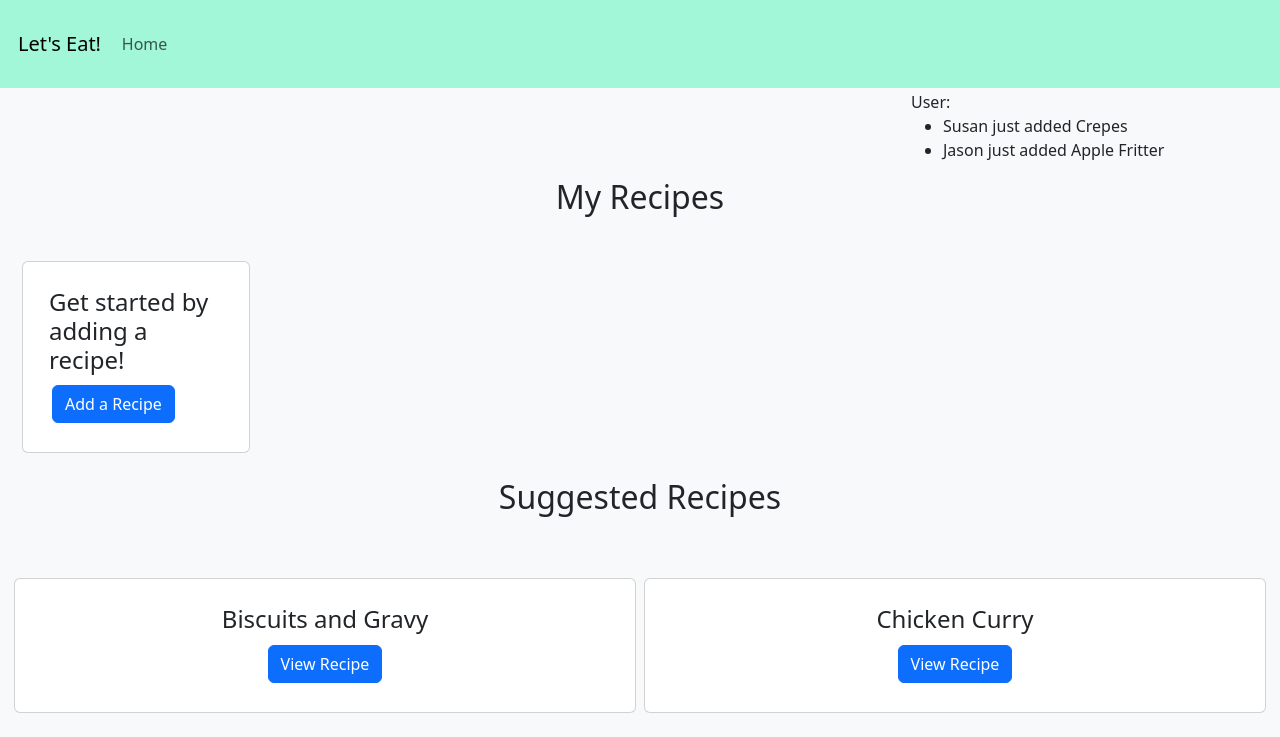
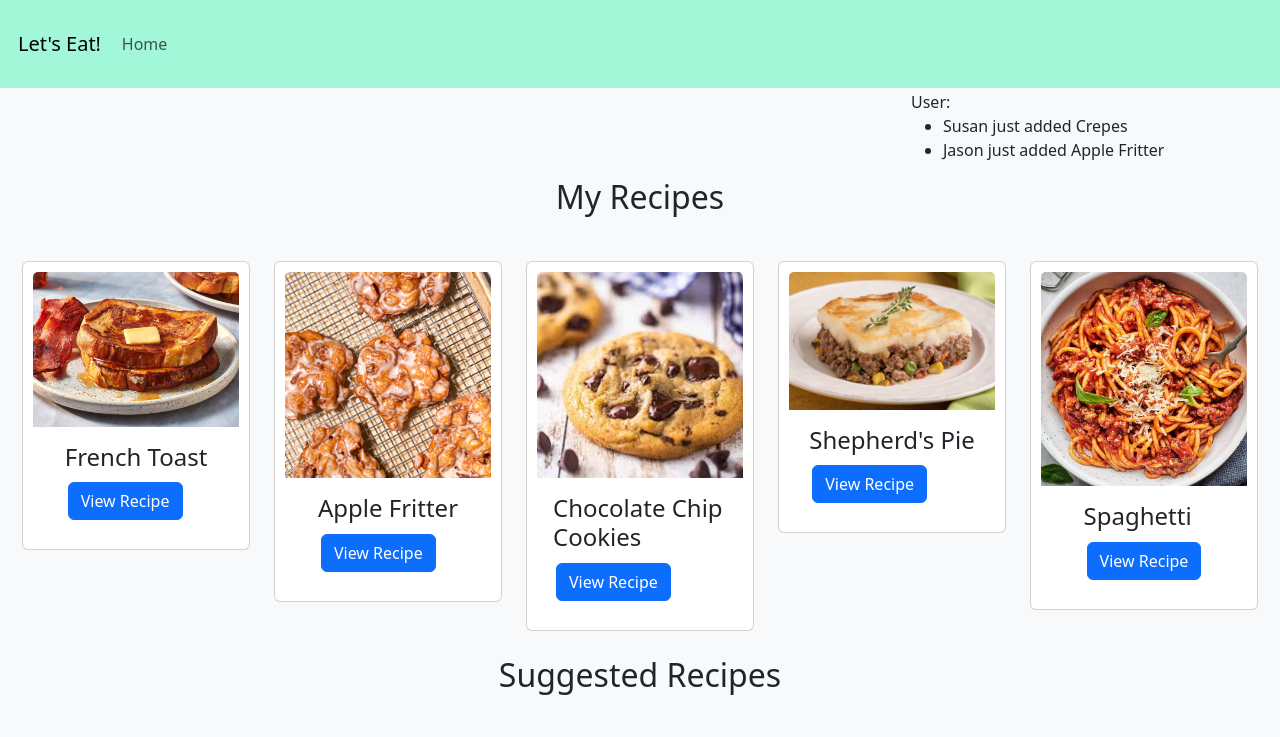
Before and after one commit to robinkyl002/cs260-startup, a React (Vite) app: page /recipes in a window 1280 px wide. Shown: the top 737 px of the page. Built offline with nearby package versions, Linux system fonts and the light colour scheme.

Commit message:
initialized recipeCards with hardcoded items to test display method for multiple cards

```diff
--- a/src/recipes/userRecipes.jsx
+++ b/src/recipes/userRecipes.jsx
@@ -1,4 +1,5 @@
 import React, { use } from "react";
+import { Card } from "react-bootstrap";
 import "bootstrap/dist/css/bootstrap.min.css";
 import "./recipes.css";
 import { useNavigate } from "react-router-dom";
@@ -13,11 +14,16 @@ export function UserRecipes() {
     }
   }, []);
 
-  const recipeCards = [];
+  //   const recipeCards = [];
+
+  const recipeCards = [
+    { recipeName: "French Toast", recipeIngredients: "" },
+    { recipeName: "Apple Fritter", recipeIngredients: "" },
+  ];
   if (userRecipes.length) {
     for (const [i, recipe] of userRecipes.entries) {
       userRecipes.push(
-        <div className="col">
+        <div className="col" key={i}>
           <div className="card">
             <img
               className="card-img-top my-recipe-images"
@@ -51,8 +57,8 @@ export function UserRecipes() {
         id="user-recipes"
         className="row row-cols-2 row-cols-md-3 row-cols-lg-4 row-cols-xl-5 g-6"
       >
-        {recipeCards}
-        {/* <div className="col">
+        {/* {recipeCards} */}
+        <div className="col">
           <div className="card">
             <img
               src="/french-toast.jpg"
@@ -116,7 +122,7 @@ export function UserRecipes() {
               <button className="btn btn-primary">View Recipe</button>
             </div>
           </div>
-        </div> */}
+        </div>
       </div>
     </>
   );
```
